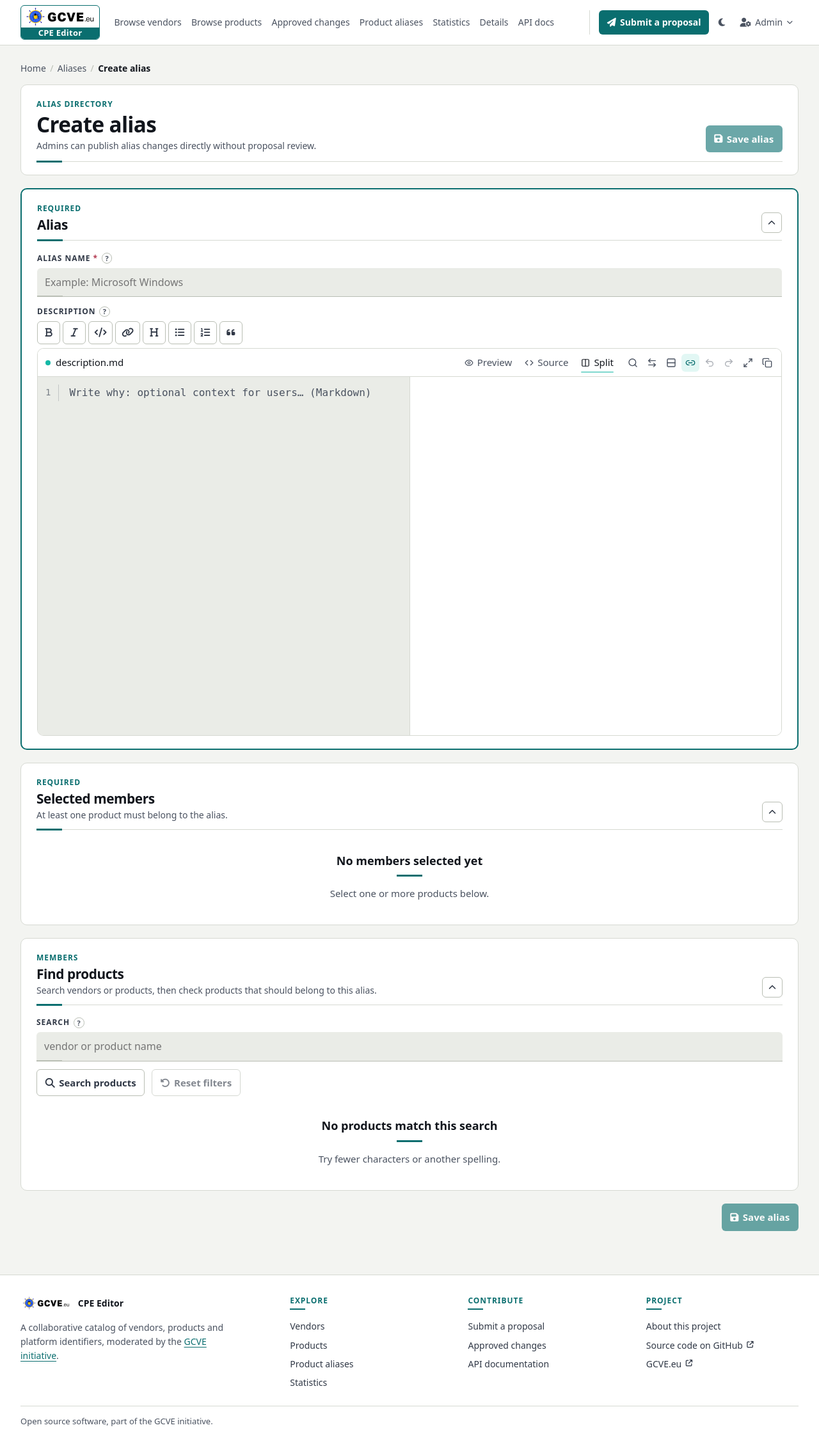
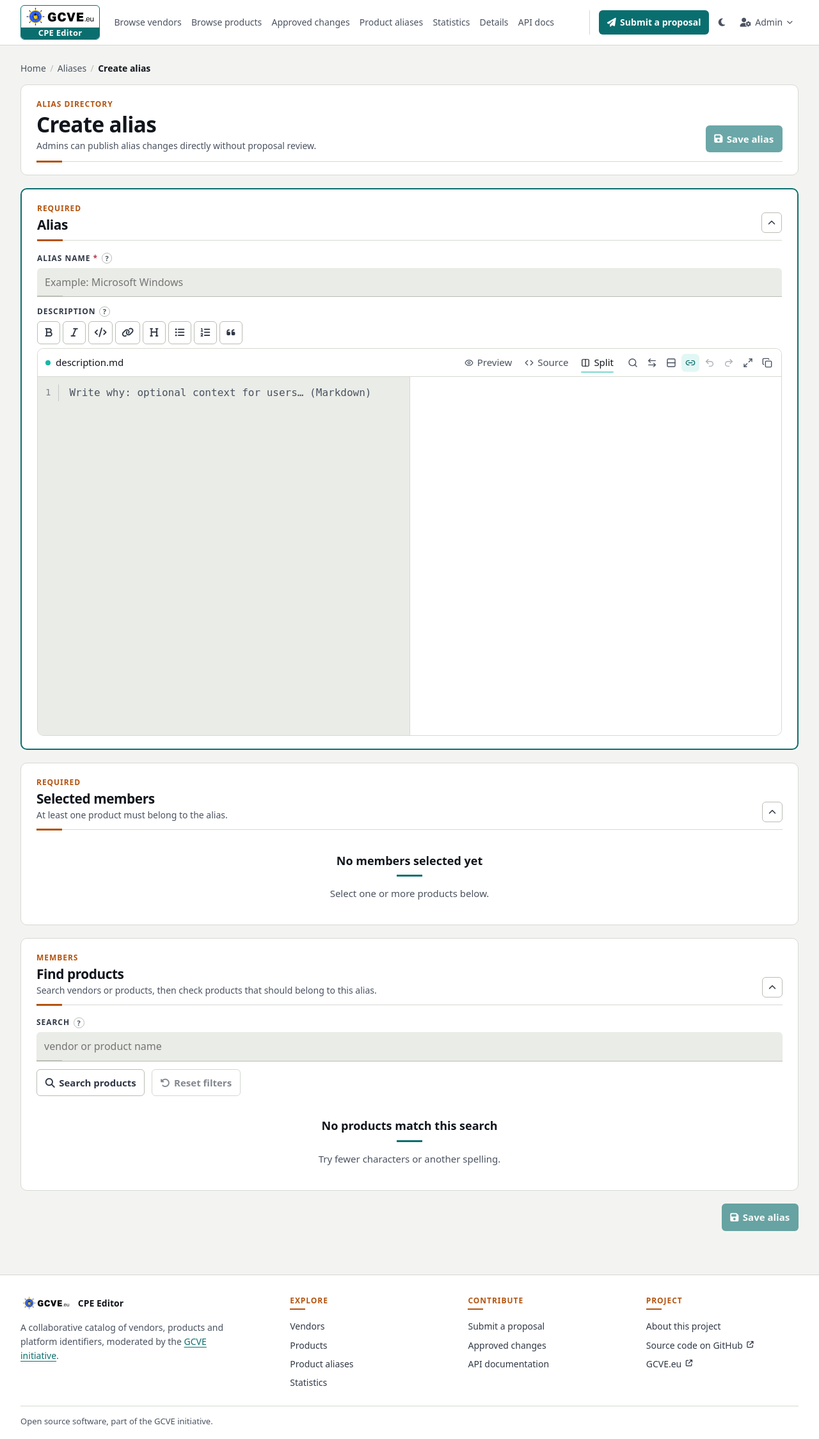
Before and after one commit to gcve-eu/cpe-editor, a Flask app: page /admin/aliases/new in a window 1280 px wide. Shown: the whole page at 64% size. Run offline with Flask 3, Linux system fonts and the light colour scheme; the visitor is signed in with stand-in values (Sample User, id 1); some libraries are stand-ins or nearby versions.

Commit message:
Add a warm accent color for small interface details

```diff
--- a/app/static/css/editor.css
+++ b/app/static/css/editor.css
@@ -539,3 +539,12 @@
   .stat-bar-label { flex-wrap: wrap; gap: .25rem .75rem; }
 }
 @media (forced-colors: active) { .stat-bar-track { border: 1px solid CanvasText; } .stat-bar-track > span { background: Highlight; forced-color-adjust: none; } }
+
+/* Warm accent, for small details only. */
+:root { --accent-warm: #b4530f; }
+[data-theme="dark"] { --accent-warm: #f2a65a; }
+.card-eyebrow, .eyebrow, .note-label, .footer-column h2 { color: var(--accent-warm); }
+.card-header::after, .footer-column h2::after { background: var(--accent-warm); }
+.note { border-left-color: var(--accent-warm); }
+.field-help button:hover, .field-help button:focus-visible,
+[data-theme="dark"] .field-help button:hover, [data-theme="dark"] .field-help button:focus-visible { border-color: var(--accent-warm); color: var(--accent-warm); }
```
